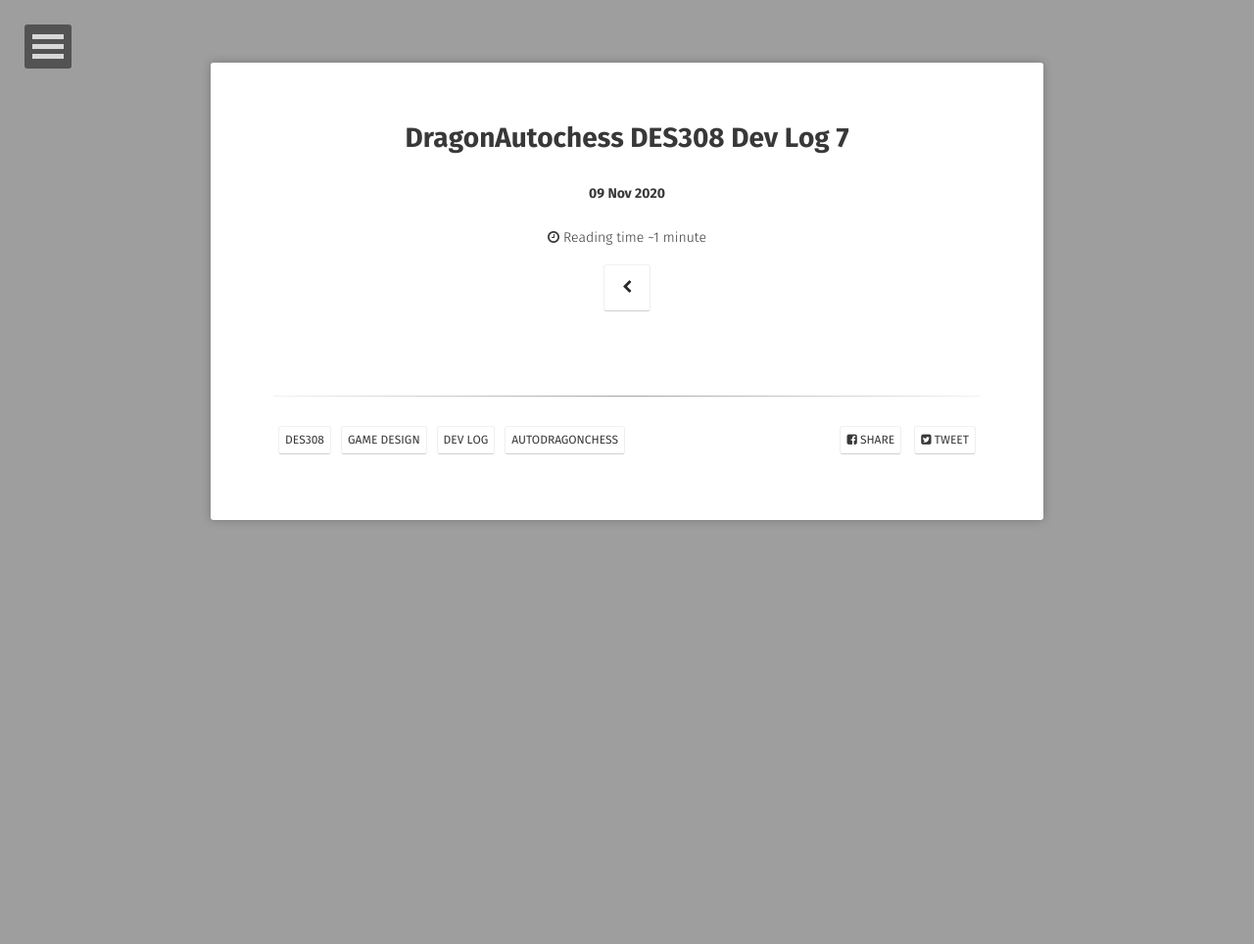
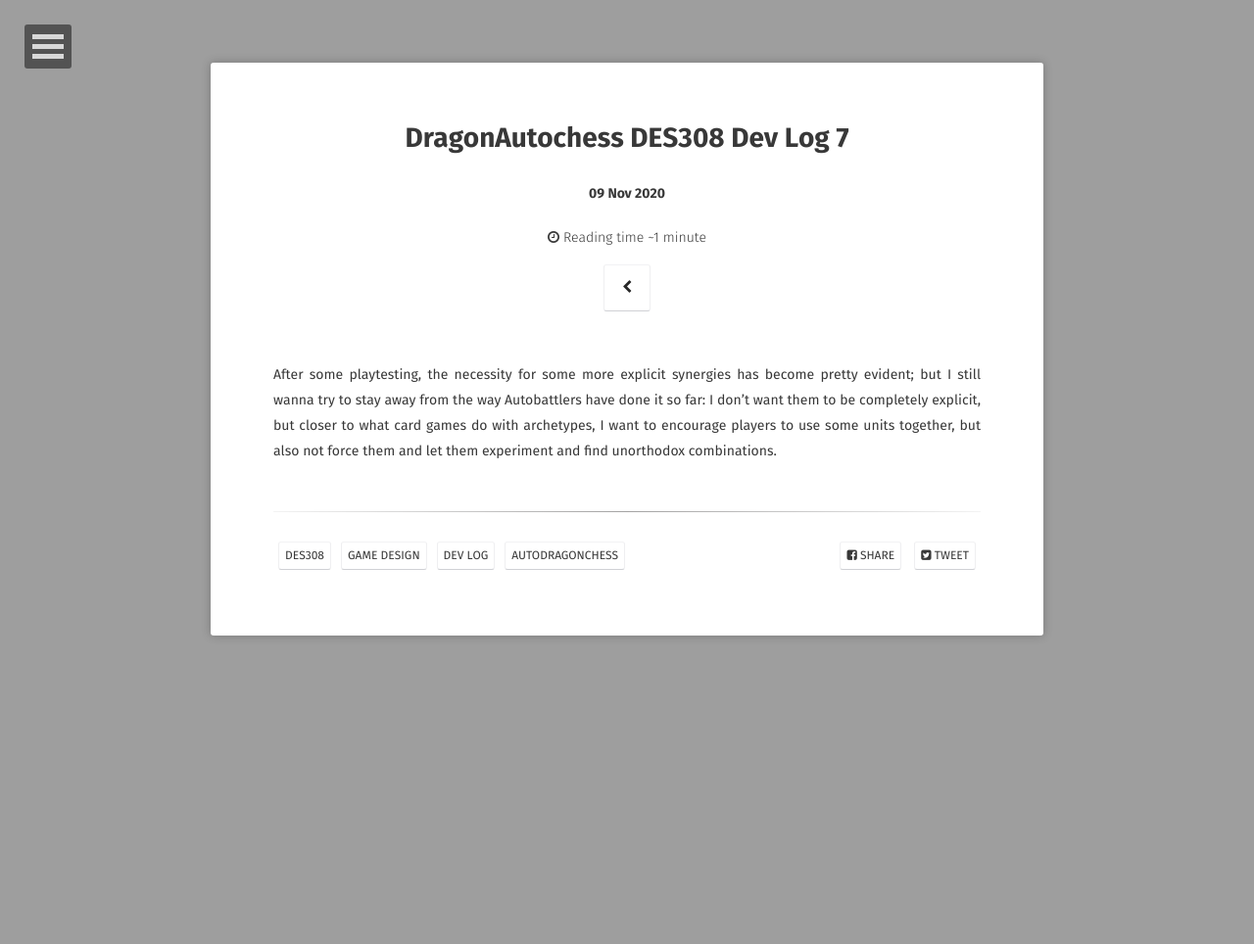
Before and after one commit to andreamin97/andreamin97.github.io, a Jekyll site: the page built from _posts/2020-11-09-DES308-week7.md, in a window 1280 px wide. Shown: the whole page at 98% size. Built offline with Jekyll 4.4.1, drawn with Linux system fonts in a browser that asks for light colours; some web fonts are replaced.

Commit message:
fixed link again

```diff
--- a/_includes/social-links.html
+++ b/_includes/social-links.html
@@ -5,7 +5,7 @@
                         {% if site.facebook %}<a class="social-btn" href="http://facebook.com/{{ site.facebook }}" target="_blank" rel="noopener noreferrer"><i class="fa fa-fw fa-facebook-square"></i></a>{% endif %}
                         {% if site.google.plus %}<a class="social-btn" href="http://plus.google.com/+{{ site.google.plus }}" target="_blank" rel="noopener noreferrer"><i class="fa fa-fw fa-google-plus-square"></i></a>{% endif %}
                         {% if site.linkedin %}<a class="social-btn" href="http://linkedin.com/in/{{ site.linkedin }}" target="_blank" rel="noopener noreferrer"><i class="fa fa-fw fa-linkedin-square"></i></a>{% endif %}
-                        {% if site.xing %}<a class="social-btn" href="http://www.xing.com/profile/{{ site.xing }}" target="_blank" rel="noopener noreferrer"><i class="fa fa-fw fa-xing-square"></i></a>{% endif %}
+                        {% if site.xing %}<a class="social-btn" href="http://{{ site.xing }}.itch.io" target="_blank" rel="noopener noreferrer"><i class="fab fa-itch-io"></i></a>{% endif %}
                         {% if site.instagram %}<a class="social-btn" href="http://instagram.com/{{ site.instagram }}" target="_blank" rel="noopener noreferrer"><i class="fa fa-fw fa-instagram"></i></a>{% endif %}
                         {% if site.tumblr %}<a class="social-btn" href="http://{{ site.tumblr }}.tumblr.com" target="_blank" rel="noopener noreferrer"><i class="fa fa-fw fa-tumblr-square"></i></a>{% endif %}
                         {% if site.medium %}<a class="social-btn" href="https://medium.com/{{ site.medium }}" target="_blank" rel="noopener noreferrer"><i class="fa fa-fw fa-medium"></i></a>{% endif %}
--- a/_posts/2020-11-09-DES308-week7.md
+++ b/_posts/2020-11-09-DES308-week7.md
@@ -2,7 +2,7 @@
 layout: post
 title:  "DragonAutochess DES308 Dev Log 7"
 date:   2020-11-09
-excerpt: ""
+excerpt: "Rethinking synergies and Leveling"
 project: null
 tag:
 - des308
@@ -11,3 +11,4 @@ tag:
 - AutoDragonchess
 comments: false
 ---
+After some playtesting, the necessity for some more explicit synergies has become pretty evident; but I still wanna try to stay away from the way Autobattlers have done it so far: I don't want them to be completely explicit, but closer to what card games do with archetypes, I want to encourage players to use some units together, but also not force them and let them experiment and find unorthodox combinations.
```
